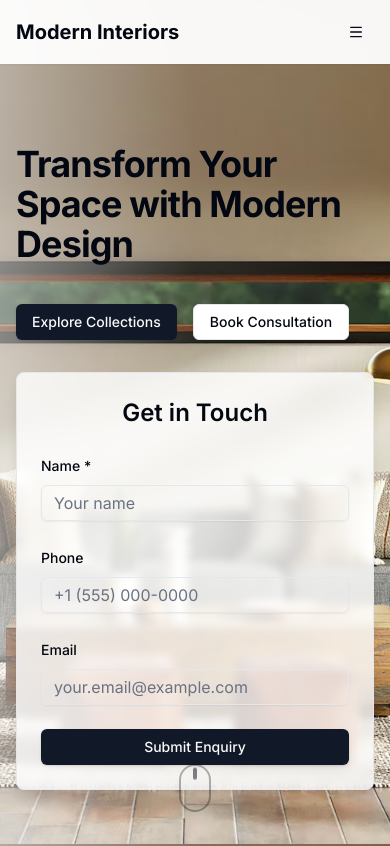
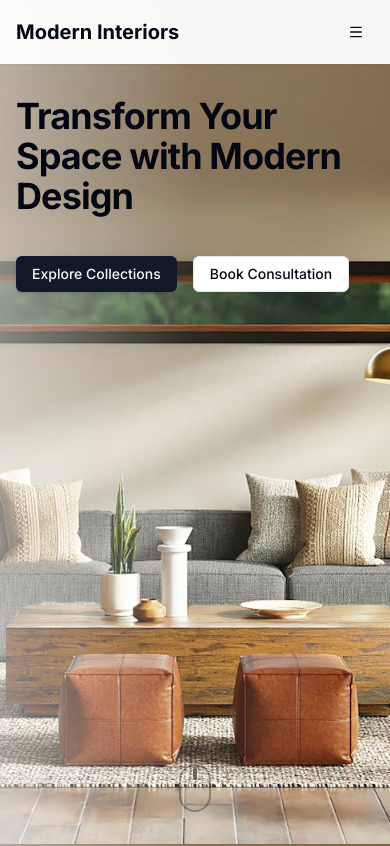
Before and after one commit to TSGLOBALTECH-BID/modern-interior-design, a Next.js app: page / in a window 390 px wide. Shown: the top 846 px of the page. Built offline with nearby package versions, Linux system fonts and the light colour scheme.

Commit message:
Hero image update

```diff
--- a/components/hero.tsx
+++ b/components/hero.tsx
@@ -12,6 +12,7 @@ export function Hero() {
                     className="absolute inset-0 bg-gradient-to-r from-white/50 via-white/10 to-white/0 dark:from-black/80 dark:to-black/60 z-10"
                     aria-hidden="true"
                 />
+                <div className="relative w-full h-full">
                     <Image
                         src="/images/hero-background.avif"
                         alt="Modern Interior Design"
@@ -19,7 +20,7 @@ export function Hero() {
                         priority
                         quality={85}
                         className="object-cover transition-opacity duration-300 dark:opacity-0"
-                    sizes="100vw"
+                        sizes="(max-width: 768px) 100vw, 100vw"
                     />
                     <Image
                         src="/images/hero-background.avif"
@@ -28,11 +29,12 @@ export function Hero() {
                         priority
                         quality={85}
                         className="object-cover opacity-0 transition-opacity duration-300 dark:opacity-100"
-                    sizes="100vw"
+                        sizes="(max-width: 768px) 100vw, 100vw"
                     />
                 </div>
+            </div>
 
-            <div className="container mx-auto px-4 py-12 relative z-20">
+            <div className="container mx-auto px-4 py-0 md:py-12 relative z-20">
                 <div className="grid grid-cols-1 lg:grid-cols-3 gap-8 items-center">
                     {/* Left side - Content (2/3 width on lg screens) */}
                     <div className="lg:col-span-2 space-y-6">
@@ -50,7 +52,7 @@ export function Hero() {
                     </div>
 
                     {/* Right side - Enquiry Form (1/3 width on lg screens) */}
-                    <div className="lg:col-span-1 bg-background/80 backdrop-blur-sm p-6 rounded-lg shadow-lg border border-border">
+                    <div className="hidden md:block lg:col-span-1 bg-background/80 backdrop-blur-sm p-6 rounded-lg shadow-lg border border-border">
                         <h2 className="text-2xl font-semibold mb-6 text-center">Get in Touch</h2>
                         <EnquiryForm />
                     </div>
```
Lines whose indentation alone changed are shown as unchanged.
